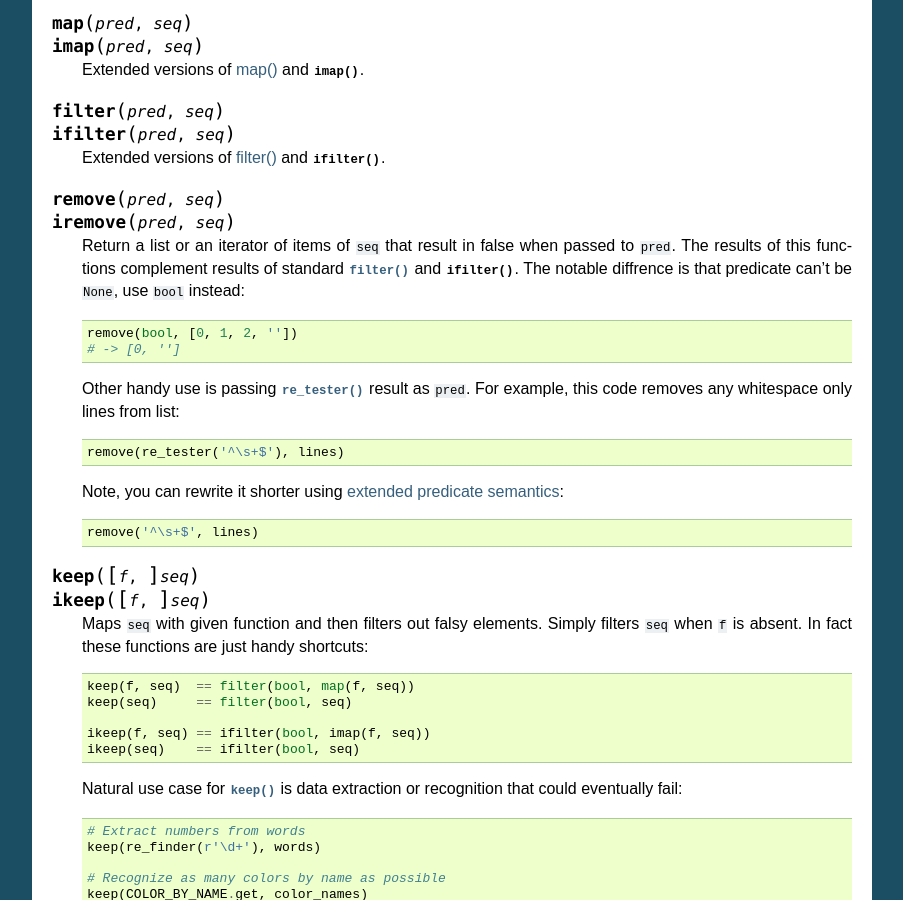
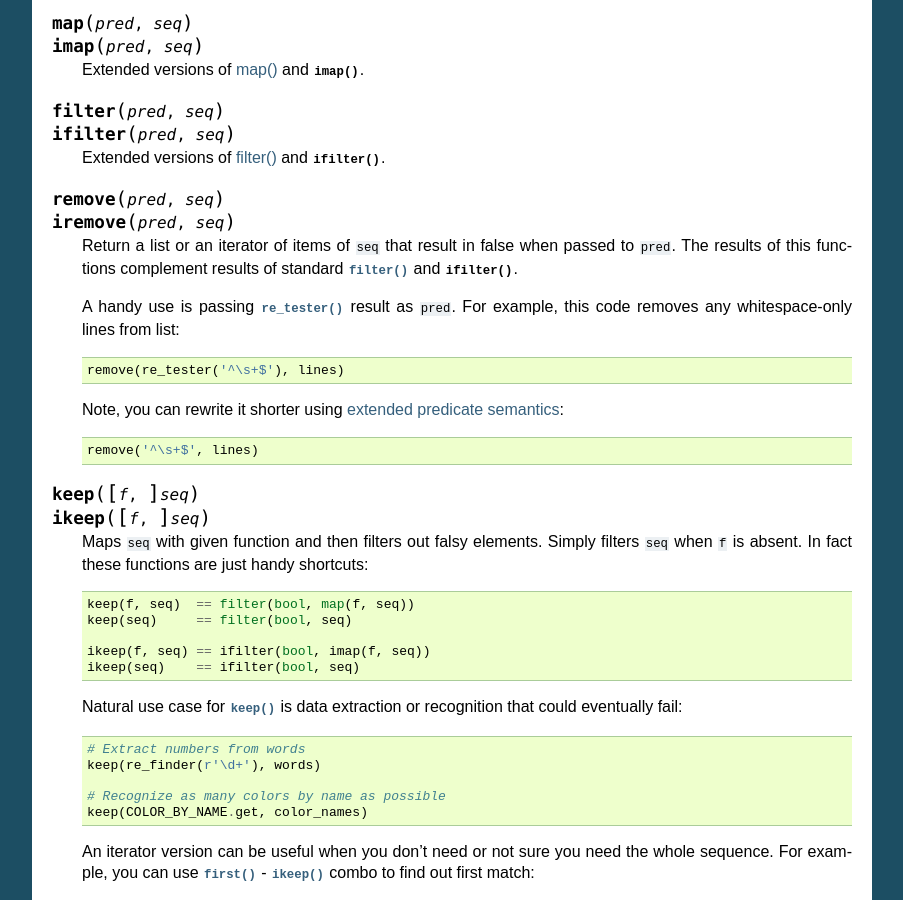
Before and after one commit to Jamaal224/funcy, a Sphinx documentation site: the page built from docs/seqs.rst, in a window 1280 px wide and 900 px high, scrolled down 3434 px. Shown: the whole window, without its empty margins (198-1101 px from the left). Built offline with Sphinx 7.4.7, drawn with Linux system fonts in a browser that asks for light colours; pages that are not in the unit, such as notebooks, are missing from menus.

Commit message:
Fixed obsolete docs about passing None to i?remove()

```diff
--- a/docs/seqs.rst
+++ b/docs/seqs.rst
@@ -215,12 +215,9 @@ Most of functions in this section support :ref:`extended_fns`. Among other thing
 .. function:: remove(pred, seq)
               iremove(pred, seq)
 
-    Return a list or an iterator of items of ``seq`` that result in false when passed to ``pred``. The results of this functions complement results of standard :func:`filter` and :func:`~itertools.ifilter`. The notable diffrence is that predicate can't be ``None``, use ``bool`` instead::
+    Return a list or an iterator of items of ``seq`` that result in false when passed to ``pred``. The results of this functions complement results of standard :func:`filter` and :func:`~itertools.ifilter`.
 
-        remove(bool, [0, 1, 2, ''])
-        # -> [0, '']
-
-    Other handy use is passing :func:`re_tester` result as ``pred``. For example, this code removes any whitespace only lines from list::
+    A handy use is passing :func:`re_tester` result as ``pred``. For example, this code removes any whitespace-only lines from list::
 
         remove(re_tester('^\s+$'), lines)
 
```
